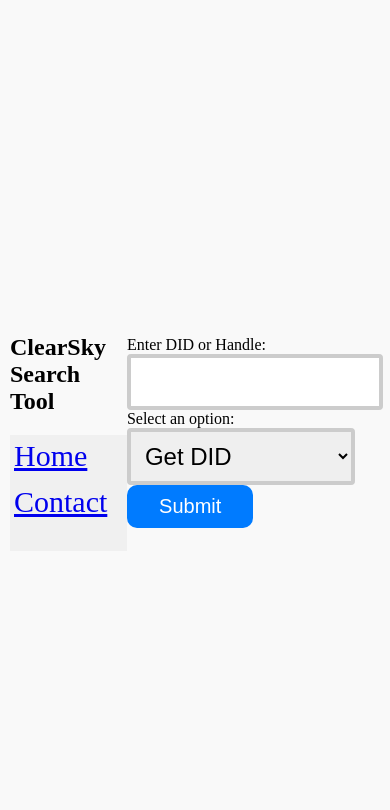
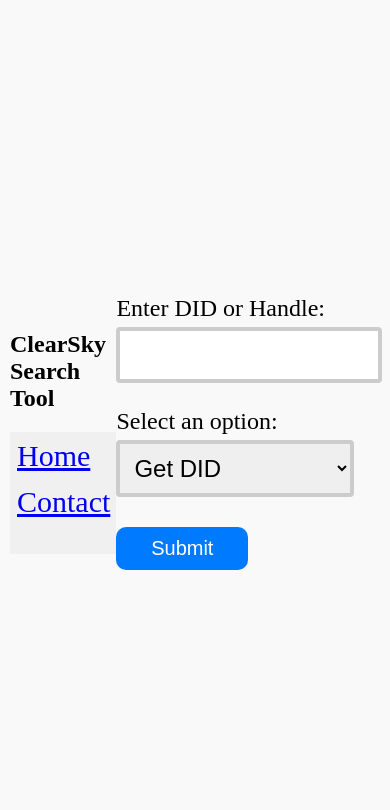
Before and after one commit to thieflord06/ClearSky, a Flask app: page / in a window 390 px wide. Shown: the top 810 px of the page. Run offline with Flask 3, Linux system fonts and the light colour scheme; parts of the project's set-up code (start-up, migrations or seed data) failed here and were passed over.

Commit message:
better formatting for mobile. version increment: 0.2.6

```diff
--- a/app.py
+++ b/app.py
@@ -58,7 +58,7 @@ logger = logging.getLogger()
 
 title_name = "ClearSky"
 os.system("title " + title_name)
-version = "0.2.4"
+version = "0.2.6"
 current_dir = os.getcwd()
 log_version = "ClearSky Version: " + version
 runtime = datetime.now()
--- a/static/styles.css
+++ b/static/styles.css
@@ -69,8 +69,13 @@ table td {
         font-size: 24px; /* Adjust the font size for better readability */
         border: 4px solid #ccc;
         border-radius: 4px;
+        margin-top: 5px;
+        margin-bottom: 25px;
     }
 
+    .form-group label {
+        font-size: 24px; /* Adjust the font size as needed */
+    }
     .btn {
         display: block;
         width: 50%;
@@ -80,11 +85,13 @@ table td {
         border: none;
         border-radius: 10px;
         cursor: pointer;
+        margin-top: 5px;
         font-size: 20px; /* Adjust the font size for better readability */
     }
 
     nav {
-        padding: 2px;
+        padding: 5px;
+        justify-content: bottom;
     }
 
     .result-container h1 {
```
